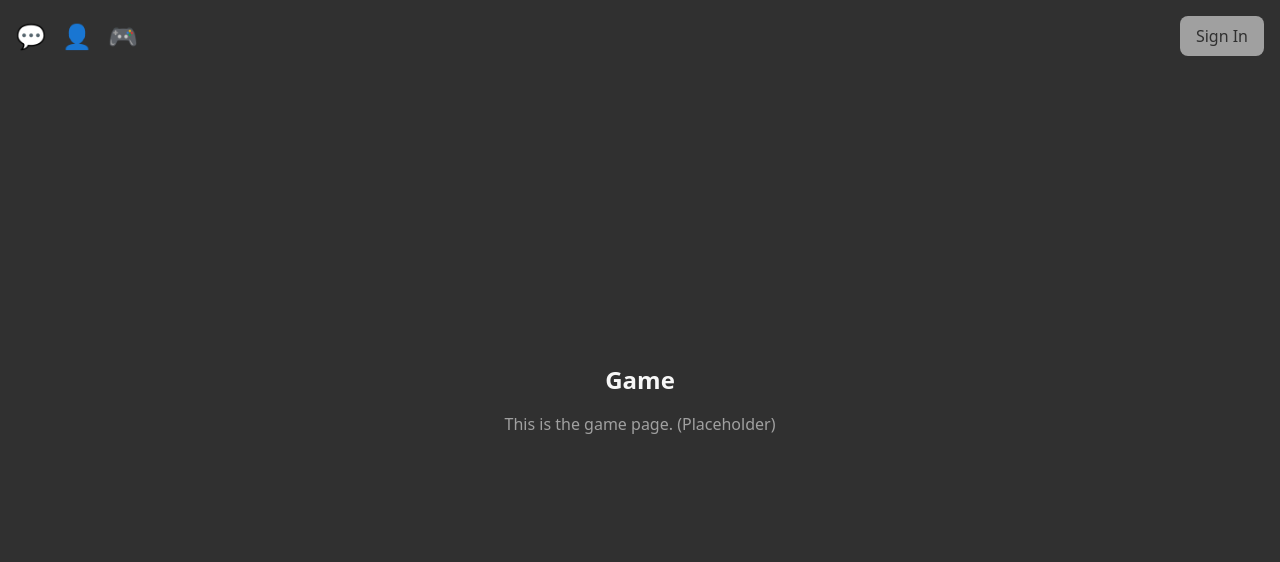
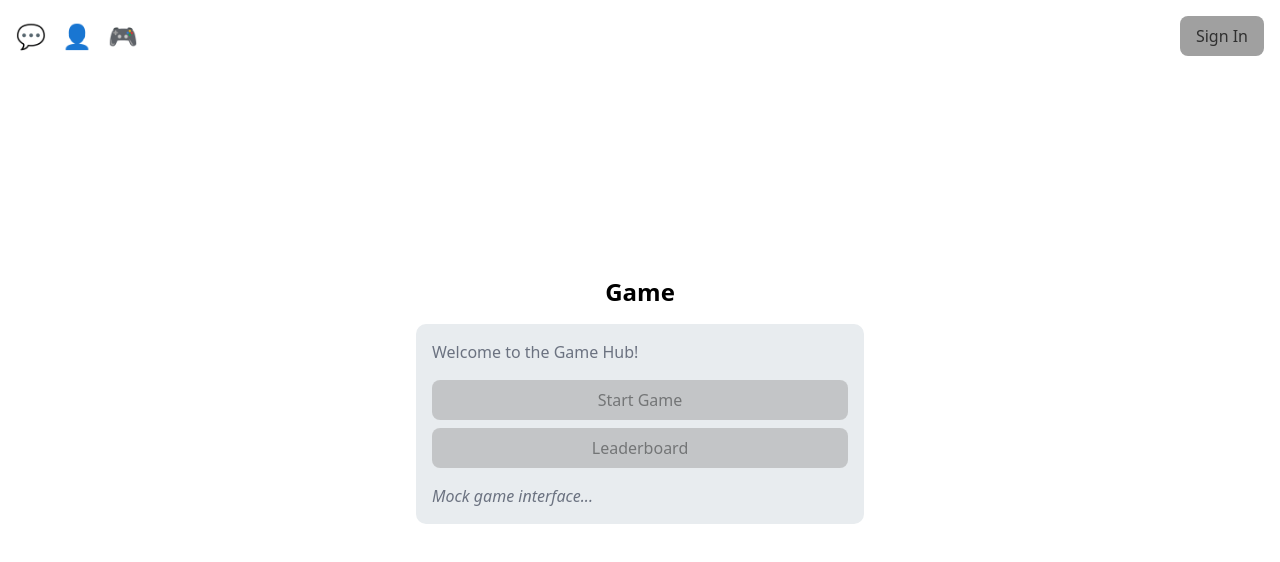
Before and after one commit to workbykait/ai-sdk-starter-xai, a Next.js app: page /game in a window 1280 px wide. Shown: the top 562 px of the page. Built offline with nearby package versions, Linux system fonts and the light colour scheme.

Commit message:
Update page.tsx

```diff
--- a/app/game/page.tsx
+++ b/app/game/page.tsx
@@ -1,8 +1,25 @@
 export default function GamePage() {
   return (
-    <div className="flex min-h-screen flex-col items-center justify-center bg-[#303030] text-[#F7F7F7]">
+    <div className="flex min-h-screen flex-col items-center justify-center bg-white text-black">
       <h1 className="text-2xl font-bold mb-4">Game</h1>
-      <p className="text-[#A0A0A0]">This is the game page. (Placeholder)</p>
+      <div className="bg-[#E8ECEF] rounded-lg p-4 w-full max-w-md">
+        <p className="text-[#6B7280] mb-4">Welcome to the Game Hub!</p>
+        <div className="space-y-2">
+          <button
+            className="w-full rounded-md bg-[#A0A0A0] p-2 text-black opacity-50 cursor-not-allowed"
+            disabled
+          >
+            Start Game
+          </button>
+          <button
+            className="w-full rounded-md bg-[#A0A0A0] p-2 text-black opacity-50 cursor-not-allowed"
+            disabled
+          >
+            Leaderboard
+          </button>
+        </div>
+        <p className="text-[#6B7280] italic mt-4">Mock game interface...</p>
+      </div>
     </div>
   );
 }
```
